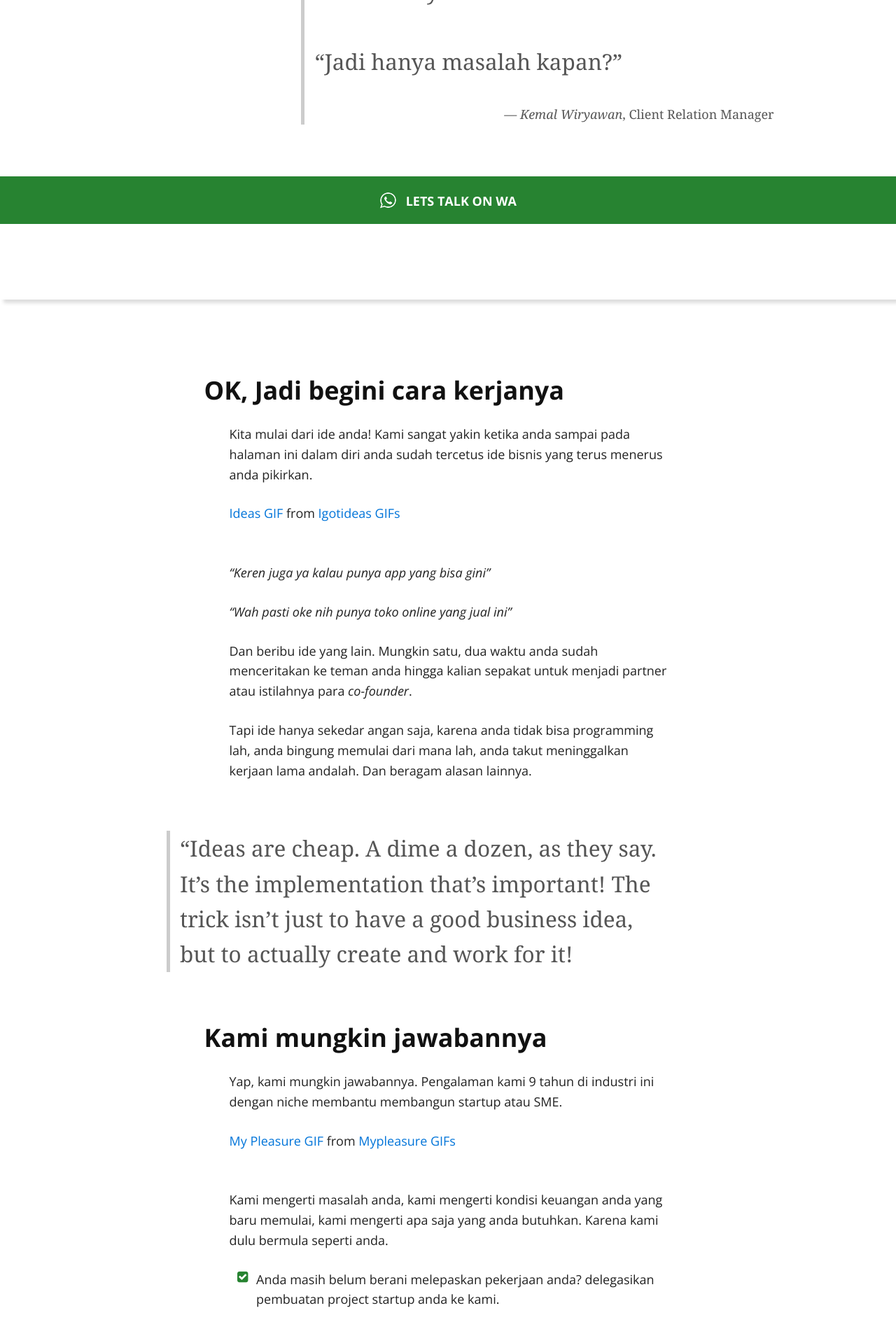
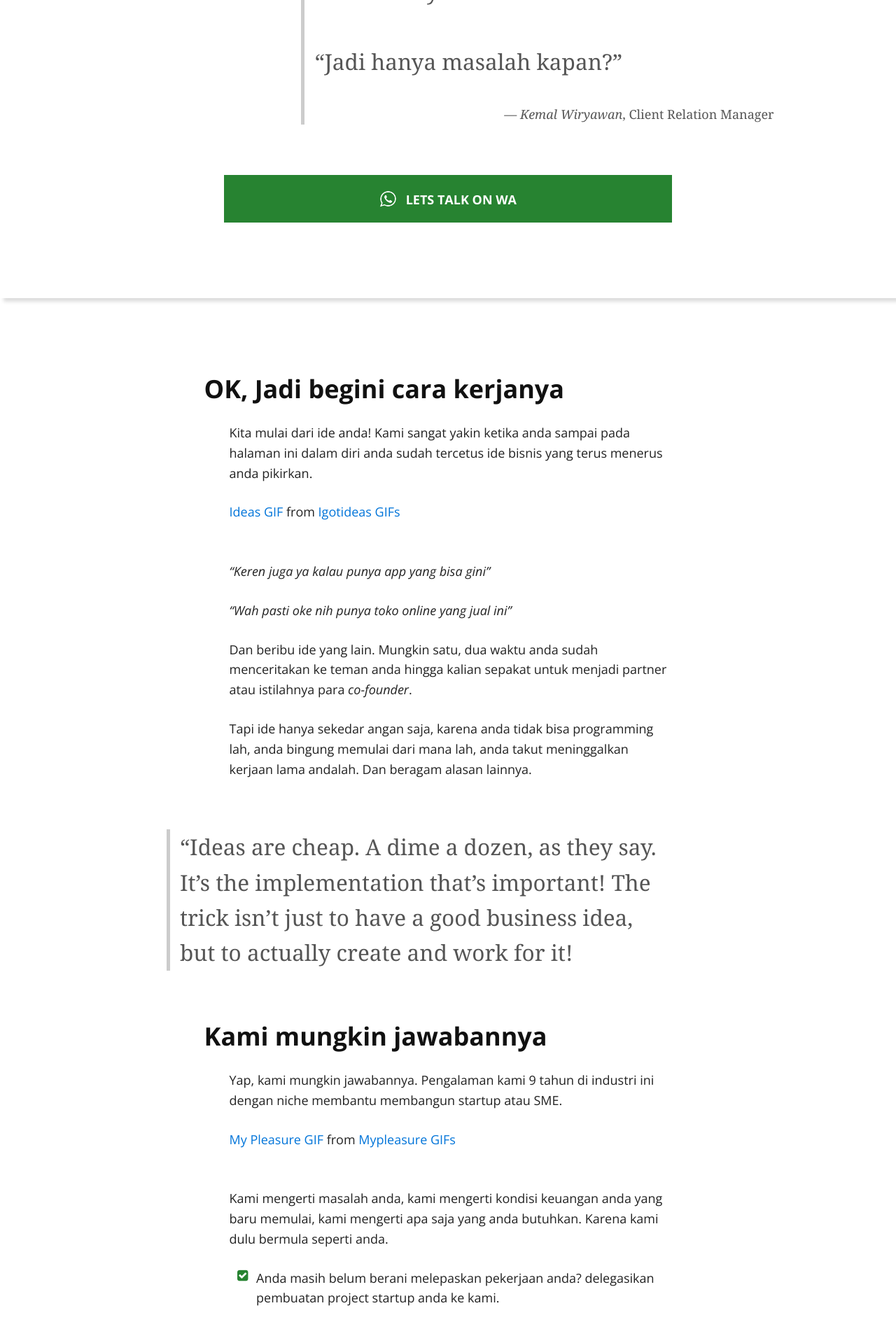
Before and after one commit to kemtol/rocktokom, a Jekyll site: the page built from index.md, in a window 1280 px wide. Shown: the part 3689-5588 px from the top of the page at 70% size. Built offline with Jekyll 4.4.1, drawn with Linux system fonts in a browser that asks for light colours; nearby versions of some CDN libraries; a script that is not in the unit is left out; our own code applies the rules of GitHub Pages for plain Markdown files.

Commit message:
Update default.html

```diff
--- a/_layouts/default.html
+++ b/_layouts/default.html
@@ -110,6 +110,7 @@
     }
     #landing--page--3 > .lp3a .lp3b-l > img{width:100%}
     #landing--page--3 > .lp3a .lp3b-r{margin-left: 15rem;}
+    #landing--page--3 .btn-wa{display: none;width: 640px;margin: auto;}
 
     ul.perks{
       padding: 0;
@@ -141,6 +142,7 @@
       #landing--page--3 > .lp3a .lp3b-r{margin-left:0;border:none;text-align:center}
 
       .btn-wa{display:none}
+      #landing--page--3 .btn-wa{display:block;width:75%}
 
       h3#ok-jadi-begini-cara-kerjanya,
       h3#kami-mungkin-jawabannya,
```
